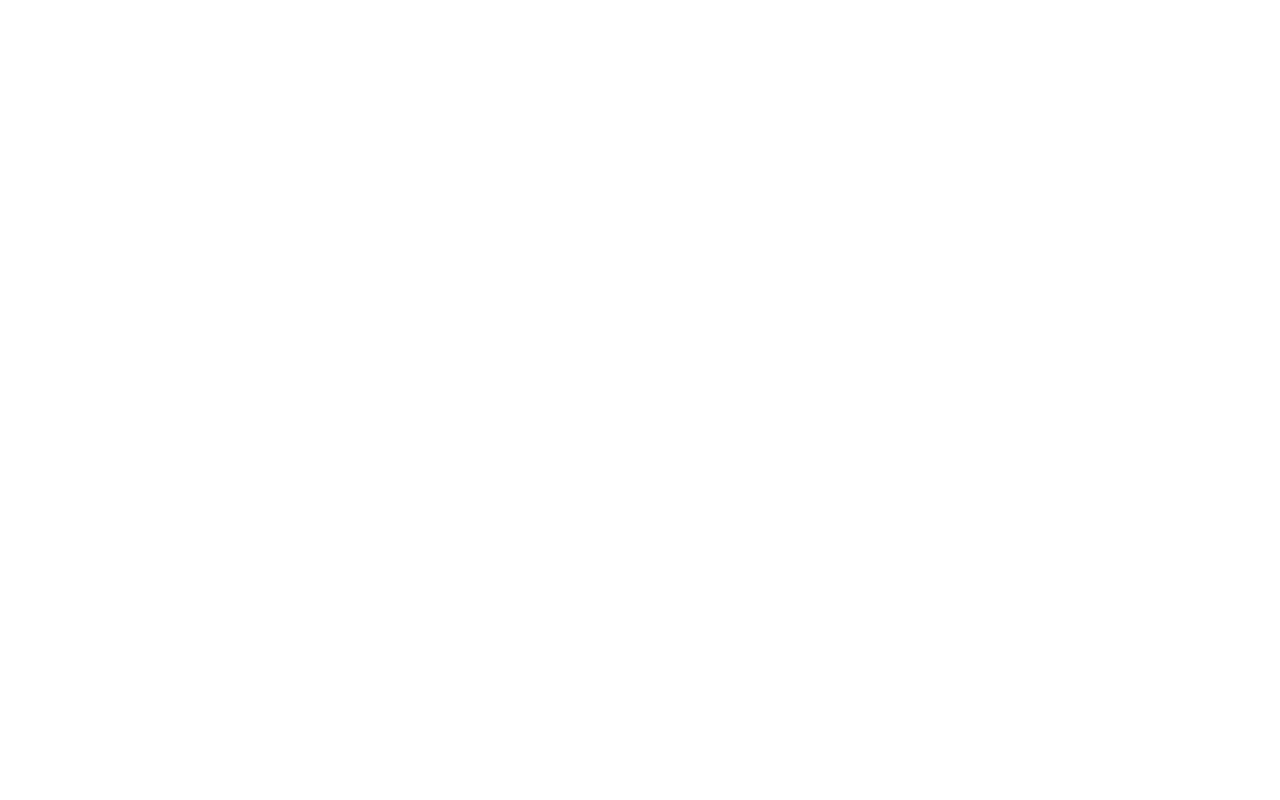
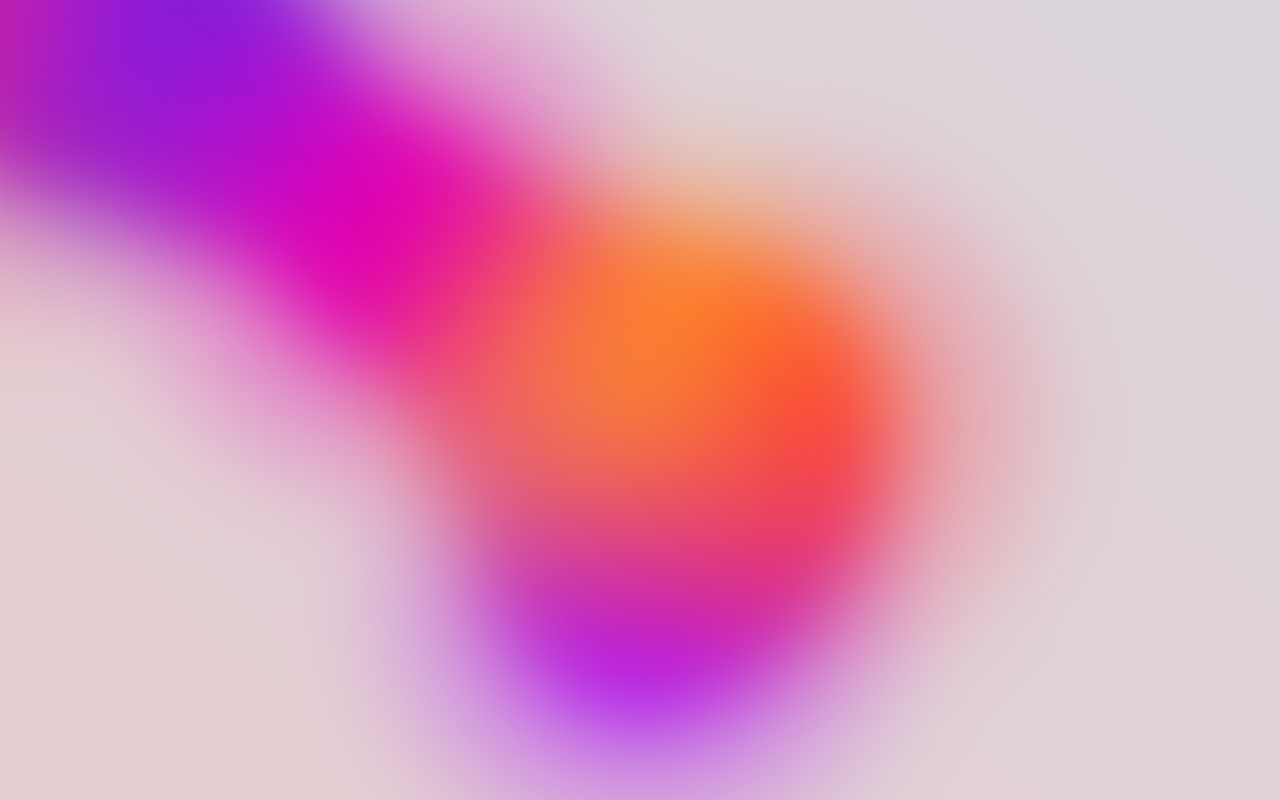
Before and after one commit to jacquelineleone/gradient-bg, a website built with Vite: page index.html in a window 1280 px wide. Built offline with nearby package versions, Linux system fonts and the light colour scheme.

Commit message:
add: project structure nd styles

```diff
--- a/index.html
+++ b/index.html
@@ -1,4 +1,4 @@
-<!doctype html>
+<!DOCTYPE html>
 <html lang="en">
   <head>
     <meta charset="UTF-8" />
@@ -7,7 +7,35 @@
     <title>Gradient Background</title>
   </head>
   <body>
-    <div id="app"></div>
+    <div class="gradient-bg">
+      <svg xmlns="http://www.w3.org/2000/svg">
+        <defs>
+          <filter id="goo">
+            <feGaussianBlur
+              in="SourceGraphic"
+              stdDeviation="10"
+              result="blur"
+            />
+            <feColorMatrix
+              in="blur"
+              mode="matrix"
+              values="1 0 0 0 0  0 1 0 0 0  0 0 1 0 0  0 0 0 18 -8"
+              result="goo"
+            />
+            <feBlend in="SourceGraphic" in2="goo" />
+          </filter>
+        </defs>
+      </svg>
+
+      <div class="gradients-container">
+        <div class="g1"></div>
+        <div class="g2"></div>
+        <div class="g3"></div>
+        <div class="g4"></div>
+        <div class="g5"></div>
+        <div class="interactive"></div>
+      </div>
+    </div>
     <script type="module" src="/src/main.ts"></script>
   </body>
 </html>
--- a/src/style.scss
+++ b/src/style.scss
@@ -0,0 +1,191 @@
+html,
+body {
+  font-family: "Dongle", sans-serif;
+  margin: 0;
+  padding: 0;
+}
+
+:root {
+  /* change variables name & values */
+  --main-bg-color: rgb(230, 205, 209);
+  --main-bg-color-secondary: rgb(219, 214, 220);
+  --custom-purple: 168, 6, 250;
+  --custom-blue: 59, 29, 254;
+  --custom-pink: 224, 1, 175;
+  --custom-red: 254, 21, 50;
+  --custom-yellow: 254, 178, 37;
+  --custom-salmon: 251, 50, 96;
+  --circle-size: 80%;
+  --blending: hard-light;
+}
+
+@keyframes moveInCircle {
+  0% {
+    transform: rotate(0deg);
+  }
+  50% {
+    transform: rotate(180deg);
+  }
+  100% {
+    transform: rotate(360deg);
+  }
+}
+
+@keyframes moveVertical {
+  0% {
+    transform: translateY(-50%);
+  }
+  50% {
+    transform: translateY(50%);
+  }
+  100% {
+    transform: translateY(-50%);
+  }
+}
+
+@keyframes moveHorizontal {
+  0% {
+    transform: translateX(-50%) translateY(-10%);
+  }
+  50% {
+    transform: translateX(50%) translateY(10%);
+  }
+  100% {
+    transform: translateX(-50%) translateY(-10%);
+  }
+}
+
+.gradient-bg {
+  width: 100vw;
+  height: 100vh;
+  position: relative;
+  overflow: hidden;
+  background: linear-gradient(
+    40deg,
+    var(--main-bg-color),
+    var(--main-bg-color-secondary)
+  );
+  top: 0;
+  left: 0;
+}
+
+svg {
+  display: none;
+}
+
+.gradients-container {
+  filter: url(#goo) blur(40px);
+  width: 100%;
+  height: 100%;
+}
+
+.g1 {
+  position: absolute;
+  background: radial-gradient(
+      circle at center,
+      rgba(var(--custom-purple), 0.8) 0,
+      rgba(var(--custom-purple), 0) 50%
+    )
+    no-repeat;
+  mix-blend-mode: var(--blending);
+  width: var(--circle-size);
+  height: var(--circle-size);
+  top: calc(50% - var(--circle-size) / 2);
+  left: calc(50% - var(--circle-size) / 2);
+  opacity: 1;
+
+  transform-origin: center center;
+  animation: moveVertical 30s ease infinite;
+}
+
+.g2 {
+  position: absolute;
+  background: radial-gradient(
+      circle at center,
+      rgba(var(--custom-blue), 0.8) 0,
+      rgba(var(--custom-blue), 0) 50%
+    )
+    no-repeat;
+  mix-blend-mode: var(--blending);
+  width: var(--circle-size);
+  height: var(--circle-size);
+  top: calc(50% - var(--circle-size) / 2);
+  left: calc(50% - var(--circle-size) / 2);
+  opacity: 1;
+
+  transform-origin: calc(50% - 400px);
+  animation: moveInCircle 20s reverse infinite;
+}
+
+.g3 {
+  position: absolute;
+  background: radial-gradient(
+      circle at center,
+      rgba(var(--custom-pink), 0.8) 0,
+      rgba(var(--custom-pink), 0) 50%
+    )
+    no-repeat;
+  mix-blend-mode: var(--blending);
+  width: var(--circle-size);
+  height: var(--circle-size);
+  top: calc(50% - var(--circle-size) / 2 + 200px);
+  left: calc(50% - var(--circle-size) / 2 - 500px);
+  opacity: 1;
+
+  transform-origin: calc(50% + 400px);
+  animation: moveInCircle 40s linear infinite;
+}
+
+.g4 {
+  position: absolute;
+  background: radial-gradient(
+      circle at center,
+      rgba(var(--custom-red), 0.8) 0,
+      rgba(var(--custom-red), 0) 50%
+    )
+    no-repeat;
+  mix-blend-mode: var(--blending);
+  width: var(--circle-size);
+  height: var(--circle-size);
+  top: calc(50% - var(--circle-size) / 2);
+  left: calc(50% - var(--circle-size) / 2);
+  opacity: 0.7;
+
+  transform-origin: calc(50% - 200px);
+  animation: moveHorizontal 40s ease infinite;
+}
+
+.g5 {
+  position: absolute;
+  background: radial-gradient(
+      circle at center,
+      rgba(var(--custom-yellow), 0.8) 0,
+      rgba(var(--custom-yellow), 0) 50%
+    )
+    no-repeat;
+  mix-blend-mode: var(--blending);
+  width: var(--circle-size);
+  height: var(--circle-size);
+  top: calc(50% - var(--circle-size) / 2);
+  left: calc(50% - var(--circle-size) / 2);
+  opacity: 1;
+
+  transform: calc(50% - 800px) calc(50% + 200px);
+  animation: moveInCircle 20s ease infinite;
+}
+
+.interactive {
+  position: absolute;
+  background: radial-gradient(
+      circle at center,
+      rgba(var(--custom-salmon), 0.8) 0,
+      rgba(var(--custom-salmon), 0) 50%
+    )
+    no-repeat;
+  mix-blend-mode: var(--blending);
+  width: 100%;
+  height: 100%;
+  top: -50%;
+  left: -50%;
+  opacity: 0.7;
+}
```
